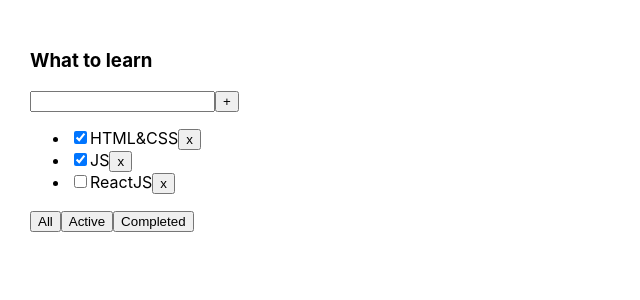
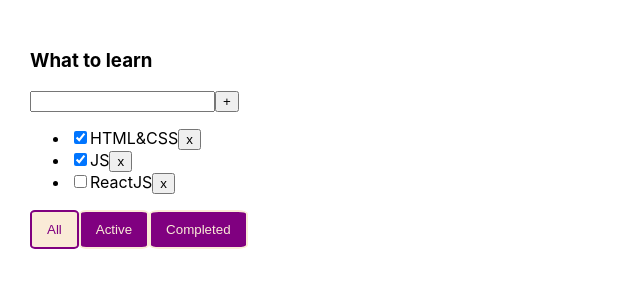
Before and after one commit to Alonasa/ATrelloAlternative, a React (Create React App) app: page / in a window 1280 px wide. Shown: the top 300 px of the page, without its empty margins (0-640 px from the left). Built offline with nearby package versions, Linux system fonts and the light colour scheme.

Commit message:
added styles for a filtration buttons

```diff
--- a/src/App.tsx
+++ b/src/App.tsx
@@ -37,7 +37,7 @@ function App() {
   return (
     <div className="App">
       <Todolist mainTitle={'What to learn'} task={tasksCopy}
-                removeTask={removeTask} changeFilter={changeFilter} addTask={addTask}/>
+                removeTask={removeTask} changeFilter={changeFilter} addTask={addTask} filter={filter}/>
     </div>
   );
 }
--- /dev/null
+++ b/src/Todolist.module.css
@@ -0,0 +1,18 @@
+.error {
+	font-weight: bold;
+	color: purple;
+}
+
+.button {
+	padding: 10px 15px;
+	border-radius: 10%;
+	background-color: purple;
+	color: antiquewhite;
+	border: 2px solid antiquewhite;
+}
+
+.active {
+	background-color: antiquewhite;
+	border: 2px solid purple;
+	color: purple;
+}
--- a/src/Todolist.tsx
+++ b/src/Todolist.tsx
@@ -1,4 +1,5 @@
 import React, {FormEvent, KeyboardEvent, useState} from 'react';
+import s from './Todolist.module.css';
 
 type PropsType = {
   mainTitle: string
@@ -6,6 +7,7 @@ type PropsType = {
   removeTask: (id: string) => void
   addTask: (title: string) => void
   changeFilter: (filter: FilterValueType) => void
+  filter: FilterValueType
 }
 
 export type taskType = {
@@ -55,7 +57,7 @@ export const Todolist = (props: PropsType) => {
 	  <div>
 		<input value={title} onInput={(e) => onInputHandler(e)} onKeyPress={(e)=>onKeyPressHandler(e)}/>
 		<button onClick={() => addTaskHandler(title)}>+</button>
-		{error && <span><br/>You can't add empty task</span>}
+		{error && <span className={s.error}><br/>You can't add empty task</span>}
 	  </div>
 	  <ul>
 		{props.task.map(el => {
@@ -69,9 +71,9 @@ export const Todolist = (props: PropsType) => {
 		})}
 	  </ul>
 	  <div>
-		<button onClick={() => changeFilterHandler('All')}>All</button>
-		<button onClick={() => changeFilterHandler('Active')}>Active</button>
-		<button onClick={() => changeFilterHandler('Completed')}>Completed
+		<button className={props.filter === 'All'? `${s.button} ${s.active}`: s.button} onClick={() => changeFilterHandler('All')}>All</button>
+		<button className={props.filter === 'Active'? `${s.button} ${s.active}`: s.button} onClick={() => changeFilterHandler('Active')}>Active</button>
+		<button className={props.filter === 'Completed'? `${s.button} ${s.active}`: s.button} onClick={() => changeFilterHandler('Completed')}>Completed
 		</button>
 	  </div>
 	</div>
```
